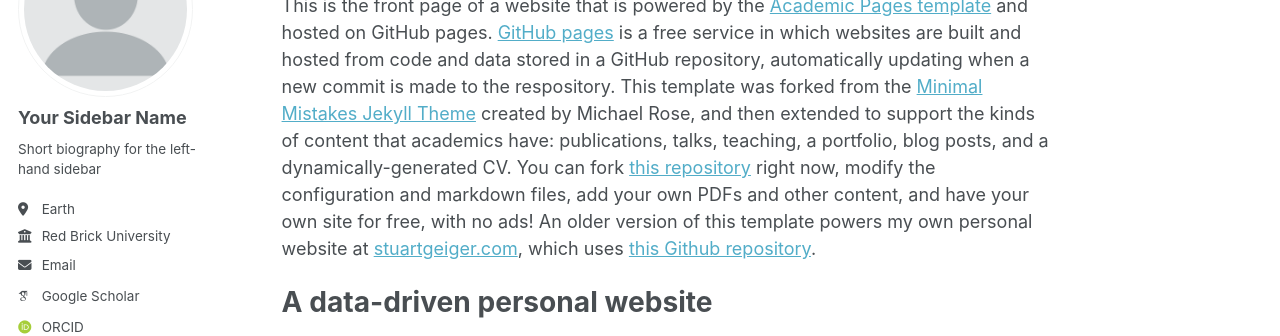
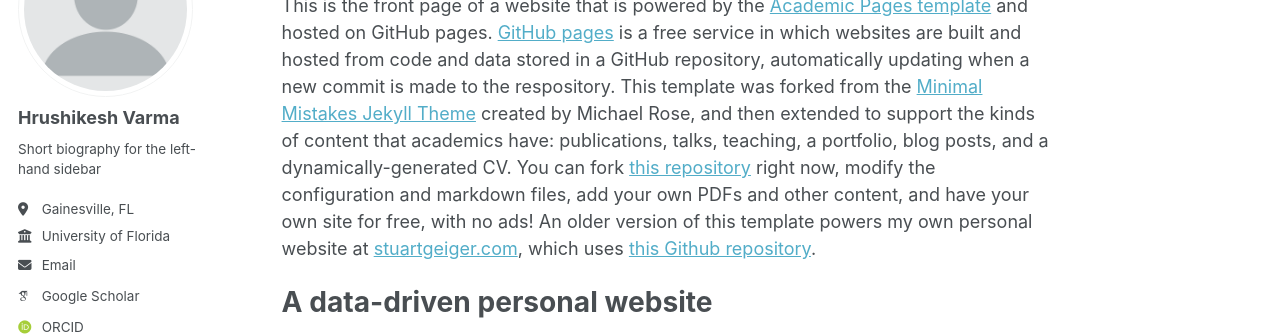
Before and after one commit to hrushivb/hrush, a Jekyll site: the page built from _pages/about.md, in a window 1280 px wide. Shown: the part 184-520 px from the top of the page. Built offline with Jekyll 4.4.1, drawn with Linux system fonts in a browser that asks for light colours; some web fonts are replaced.

Commit message:
Update _config.yml

```diff
--- a/_config.yml
+++ b/_config.yml
@@ -22,17 +22,16 @@ repository               : "academicpages/academicpages.github.io"
 author:
   # Biographic information
   avatar           : "profile.png"
-  name             : "Your Sidebar Name"
-  pronouns         : # example: "she/her"
+  name             : "Hrushikesh Varma"
   bio              : "Short biography for the left-hand sidebar"
-  location         : "Earth"
-  employer         : "Red Brick University"
+  location         : "Gainesville, FL"
+  employer         : "University of Florida"
   uri              : # URL
-  email            : "none@example.org"
+  email            : "bhupathirajus@ufl.edu"
 
   # Academic websites
   arxiv            : # URL - Update with the correct link to your profile
-  googlescholar    : "https://scholar.google.com/citations?user=PS_CX0AAAAAJ"
+  googlescholar    : "https://scholar.google.com/citations?user=703SGbEAAAAJ&hl=en"
   impactstory      : # URL
   orcid            : "http://orcid.org/yourorcidurl"
   semantic         : # URL
```
